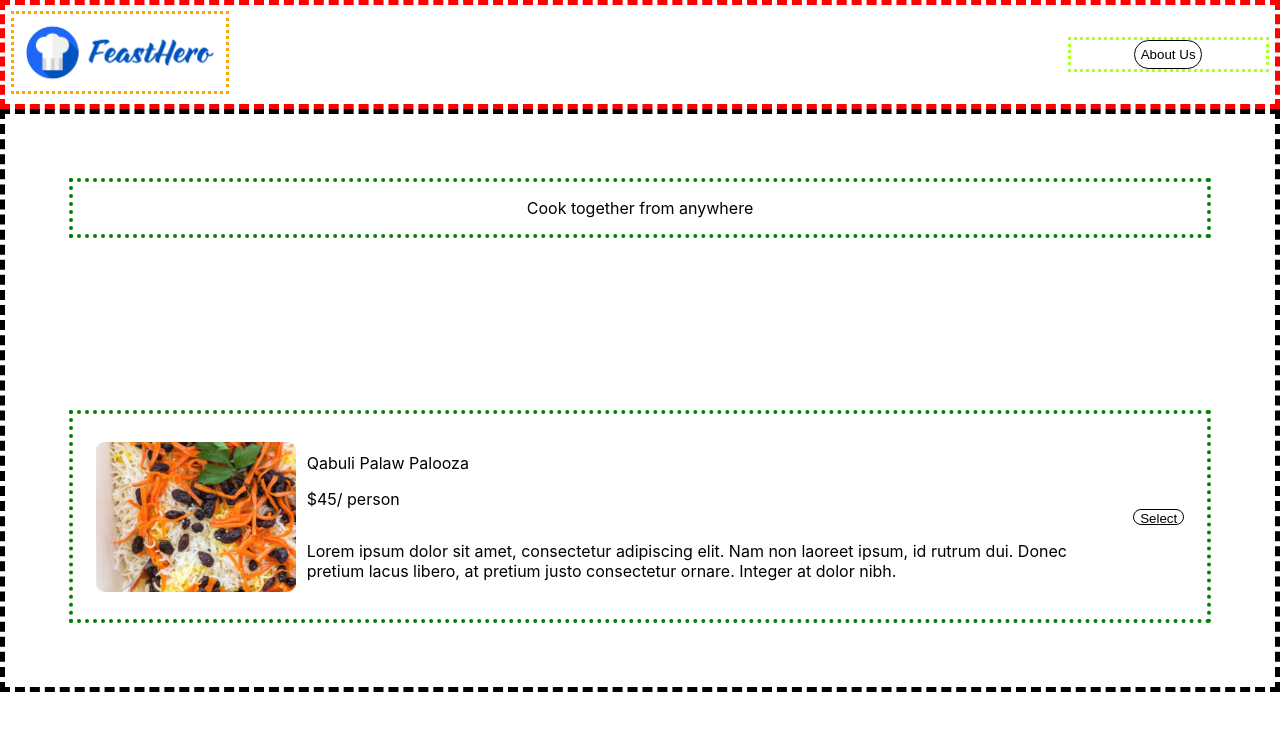
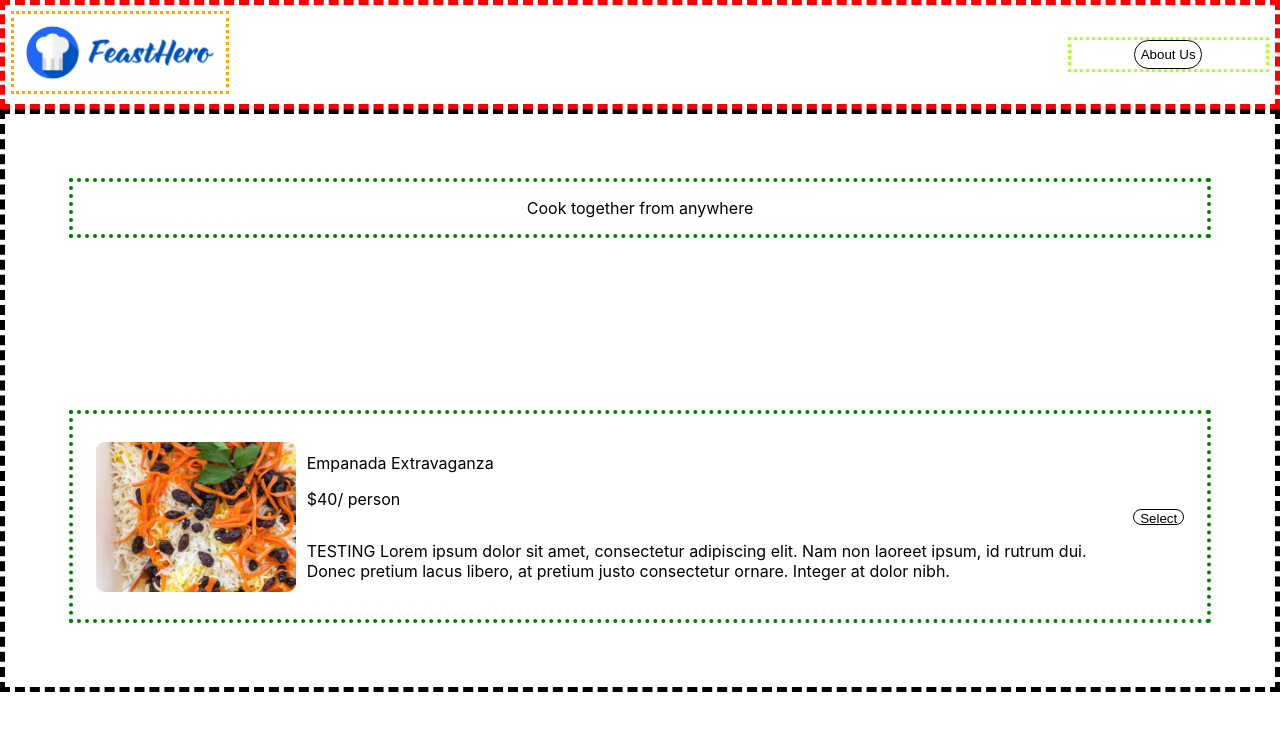
Before and after one commit to waresfaz/feasthero, a React (Create React App) app: page / in a window 1280 px wide. Shown: the top 730 px of the page. Built offline with nearby package versions, Linux system fonts and the light colour scheme.

Commit message:
made description render through props. this commit is mostly to see if commit activity is being store on github

```diff
--- a/src/Item.js
+++ b/src/Item.js
@@ -1,6 +1,6 @@
 
 
-export default function item() {
+export default function item(props) {
   return (
     <main>
 
@@ -24,10 +24,10 @@ export default function item() {
 
         <div className="item-details">
           <div className="item-header">
-            <p className="title">Qabuli Palaw Palooza</p>
-            <p>$45/ person</p>
+            <p className="title">{props.title}</p>
+            <p>${props.price}/ person</p>
           </div>
-          <p className="description">Lorem ipsum dolor sit amet, consectetur adipiscing elit. Nam non laoreet ipsum, id rutrum dui. Donec pretium lacus libero, at pretium justo consectetur ornare. Integer at dolor nibh.</p>
+          <p className="description">{props.description}</p>
         </div>
 
         <div className="item-button">
--- a/src/List.js
+++ b/src/List.js
@@ -2,28 +2,34 @@ import Item from "./Item"
 
 export default function list() {
 
-  const data = [
-    {
-      title: 'Qabuli Palaw Palooza',
-      cost: 45,
-      description: 'Lorem ipsum dolor sit amet, consectetur adipiscing elit. Nam non laoreet ipsum, id rutrum dui. Donec pretium lacus libero, at pretium justo consectetur ornare. Integer at dolor nibh.'
-    },
-    {
-      title: 'Empanada Extravaganza',
-      cost: 40,
-      description: 'Lorem ipsum dolor sit amet, consectetur adipiscing elit. Nam non laoreet ipsum, id rutrum dui. Donec pretium lacus libero, at pretium justo consectetur ornare. Integer at dolor nibh.'
-    }
-  ]
+  // const data = [
+  //   {
+  //     title: 'Qabuli Palaw Palooza',
+  //     cost: 45,
+  //     description: 'Lorem ipsum dolor sit amet, consectetur adipiscing elit. Nam non laoreet ipsum, id rutrum dui. Donec pretium lacus libero, at pretium justo consectetur ornare. Integer at dolor nibh.'
+  //   },
+  //   {
+  //     title: 'Empanada Extravaganza',
+  //     cost: 40,
+  //     description: 'Lorem ipsum dolor sit amet, consectetur adipiscing elit. Nam non laoreet ipsum, id rutrum dui. Donec pretium lacus libero, at pretium justo consectetur ornare. Integer at dolor nibh.'
+  //   }
+  // ]
 
-  function getTitle(arr) {
-    let result = '';
-    for (let i = 0; i < arr.length; i++) {
-      result += arr[i].title
-    }
-    return result;
+  // function getTitle(arr) {
+  //   let result = '';
+  //   for (let i = 0; i < arr.length; i++) {
+  //     result += arr[i].title
+  //   }
+  //   return result;
+  // }
+
+  // console.log(getTitle(data))
+
+  const data = {
+    title: 'Empanada Extravaganza',
+    cost: 40,
+    description: 'TESTING Lorem ipsum dolor sit amet, consectetur adipiscing elit. Nam non laoreet ipsum, id rutrum dui. Donec pretium lacus libero, at pretium justo consectetur ornare. Integer at dolor nibh.'
   }
-
-  console.log(getTitle(data))
 
   return (
     <body className="main">
@@ -33,7 +39,11 @@ export default function list() {
       </div>
 
       <div>
-        <Item />
+        <Item
+          title = {data.title}
+          price = {data.cost}
+          description = {data.description}
+        />
       </div>
 
     </body>
```
